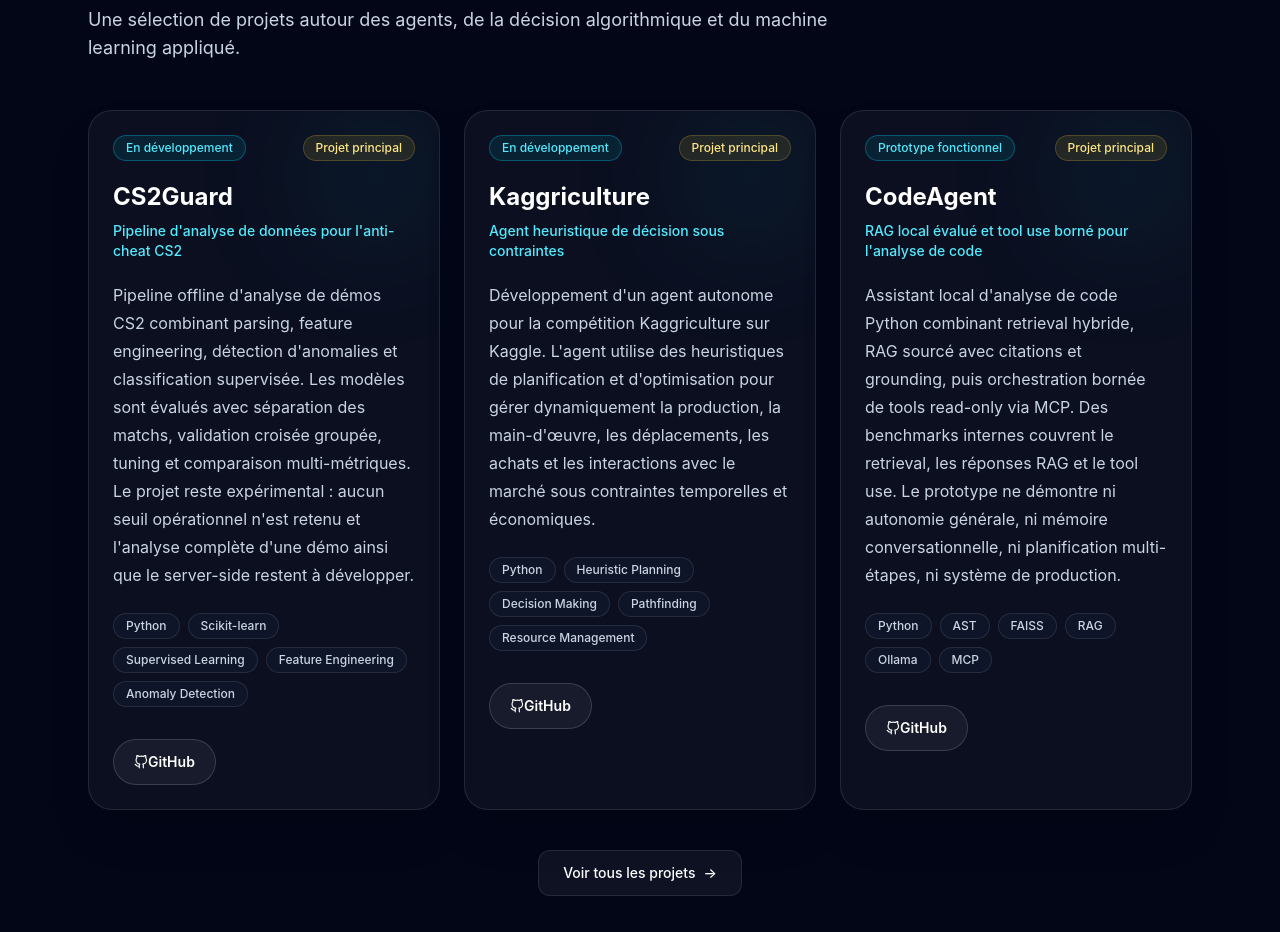
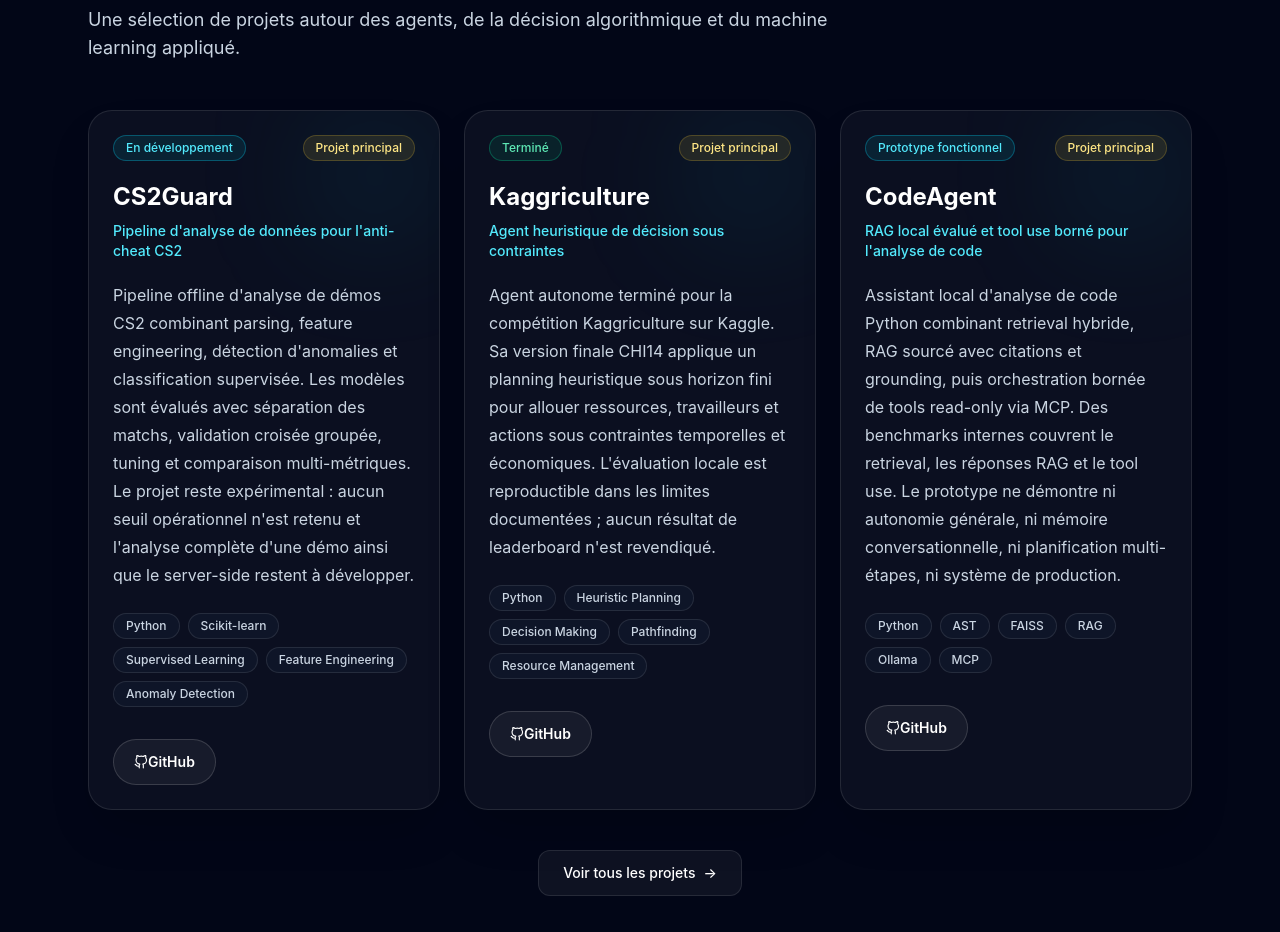
Before and after one commit to Driw0x/Driw0x.github.io, a React (Vite) app: page / in a window 1280 px wide. Shown: the part 2540-3472 px from the top of the page. Built offline with nearby package versions, Linux system fonts and the light colour scheme.

Commit message:
fix(portfolio): clôturer Kaggriculture

```diff
--- a/src/data/projects.ts
+++ b/src/data/projects.ts
@@ -52,7 +52,7 @@ export const projects: Project[] = [
     subtitle: "Agent heuristique de décision sous contraintes",
 
     description:
-      "Développement d'un agent autonome pour la compétition Kaggriculture sur Kaggle. L'agent utilise des heuristiques de planification et d'optimisation pour gérer dynamiquement la production, la main-d'œuvre, les déplacements, les achats et les interactions avec le marché sous contraintes temporelles et économiques.",
+      "Agent autonome terminé pour la compétition Kaggriculture sur Kaggle. Sa version finale CHI14 applique un planning heuristique sous horizon fini pour allouer ressources, travailleurs et actions sous contraintes temporelles et économiques. L'évaluation locale est reproductible dans les limites documentées ; aucun résultat de leaderboard n'est revendiqué.",
 
     technologies: [
       "Python",
@@ -64,7 +64,7 @@ export const projects: Project[] = [
 
     github: "https://github.com/Driw0x/Kaggriculture",
 
-    status: "En développement",
+    status: "Terminé",
 
     featured: true,
   },
```
